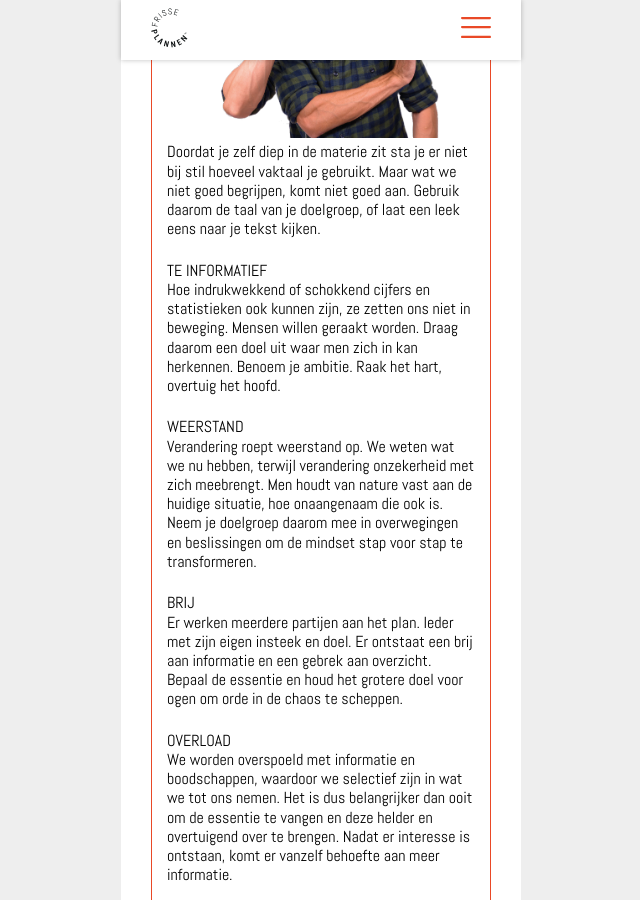
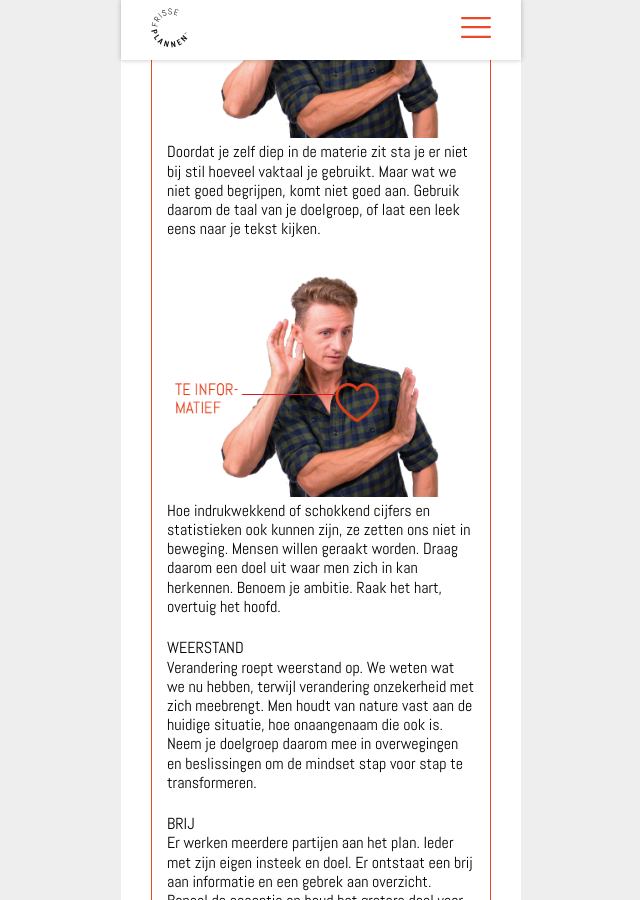
Before and after one commit to jhvanderschee/carli_d, a Jekyll site: the page built from _posts/2019-01-02-blog-7-valkuilen.md, in a window 1280 px wide and 900 px high, scrolled down 858 px. Shown: the whole window, without its empty margins (319-959 px from the left). Built offline with Jekyll 4.4.1, drawn with Linux system fonts in a browser that asks for light colours.

Commit message:
Updated 2 files via CloudCannon

```diff
--- a/_posts/2019-01-02-blog-7-valkuilen.md
+++ b/_posts/2019-01-02-blog-7-valkuilen.md
@@ -12,7 +12,7 @@ image: /img/Blog_valkuilen-30.png
 
 ![](/uploads/blog-valkuilen-32.png)<br>Doordat je zelf diep in de materie zit sta je er niet bij stil hoeveel vaktaal je gebruikt. Maar wat we niet goed begrijpen, komt niet goed aan. Gebruik daarom de taal van je doelgroep, of laat een leek eens naar je tekst kijken.&nbsp;
 
-TE INFORMATIEF<br>Hoe indrukwekkend of schokkend cijfers en statistieken ook kunnen zijn, ze zetten ons niet in beweging. Mensen willen geraakt worden. Draag daarom een doel uit waar men zich in kan herkennen. Benoem je ambitie. Raak het hart, overtuig het hoofd. &nbsp;
+![](/uploads/blog-valkuilen-34.png)<br>Hoe indrukwekkend of schokkend cijfers en statistieken ook kunnen zijn, ze zetten ons niet in beweging. Mensen willen geraakt worden. Draag daarom een doel uit waar men zich in kan herkennen. Benoem je ambitie. Raak het hart, overtuig het hoofd. &nbsp;
 
 WEERSTAND<br>Verandering roept weerstand op. We weten wat we nu hebben, terwijl verandering onzekerheid met zich meebrengt. Men houdt van nature vast aan de huidige situatie, hoe onaangenaam die ook is. Neem je doelgroep daarom mee in overwegingen en beslissingen om de mindset stap voor stap te transformeren.&nbsp;
 
```
Also changed, not shown: uploads/blog-valkuilen-34.png (added).
